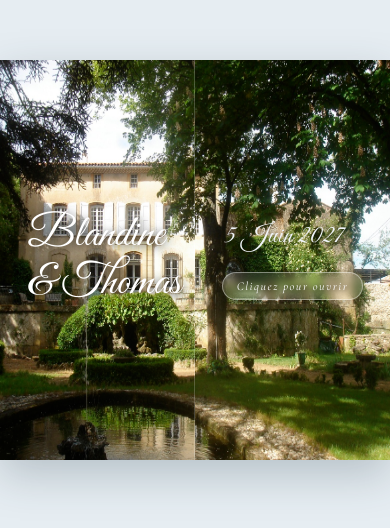
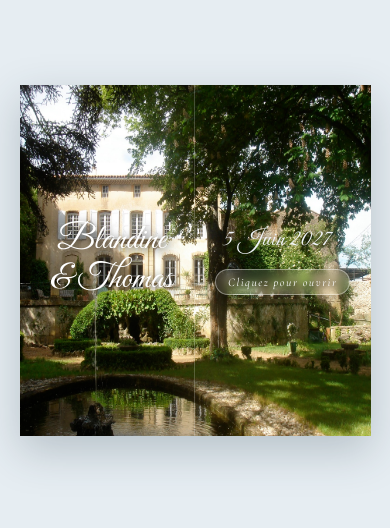
Before and after one commit to thomasjegat/Thomas-et-Blandine, a plain HTML site: page index.html in a window 390 px wide. Shown: the part 162-690 px from the top of the page. Drawn offline with nearby package versions, Linux system fonts and the light colour scheme.

Commit message:
Update index.html

```diff
--- a/index.html
+++ b/index.html
@@ -16,17 +16,17 @@
             display: flex;
             justify-content: center;
             align-items: center;
-            height: 100vh;
+            min-height: 100vh;
             background-color: #e6edf2;
             font-family: 'Cormorant Garamond', serif;
-            overflow: hidden;
+            overflow-x: hidden;
         }
 
-        /* --- CONTENEUR DU TRIPTYQUE --- */
+        /* --- CONTENEUR DU TRIPTYQUE (Responsive) --- */
         .gatefold-wrapper {
             position: relative;
-            width: 400px;
-            height: 400px;
+            width: min(90vw, 400px);
+            height: min(90vw, 400px);
             perspective: 2000px;
             cursor: pointer;
             box-shadow: 0 15px 40px rgba(43, 65, 77, 0.25);
@@ -39,7 +39,7 @@
             width: 100%; height: 100%;
             background-color: #ffffff;
             box-sizing: border-box;
-            padding: 15px 15px;
+            padding: 12px;
             display: flex;
             flex-direction: column;
             align-items: center;
@@ -47,36 +47,37 @@
             color: #3b505c;
             z-index: 1;
             box-shadow: inset 0 0 40px rgba(0,0,0,0.04);
+            overflow-y: auto; /* Permet de scroller si l'écran est très petit */
         }
 
         .center-page .names {
             margin: 0px 0;
-            font-size: 28px;
+            font-size: clamp(22px, 6vw, 28px);
             color: #638ca3;
             font-family: 'Great Vibes', cursive;
             font-weight: normal;
             line-height: 1.1;
         }
         .center-page h3.date {
-            margin: 5px 0;
-            font-size: 18px;
+            margin: 4px 0;
+            font-size: clamp(14px, 4vw, 18px);
             color: #638ca3;
             font-weight: 600;
         }
-        .center-page hr { width: 60px; border: 0.5px solid #a3bccc; margin: 8px 0; }
-        .center-page p { margin: 4px 0; font-size: 15px; line-height: 1.2; }
+        .center-page hr { width: 50px; border: 0.5px solid #a3bccc; margin: 6px 0; }
+        .center-page p { margin: 3px 0; font-size: clamp(12px, 3.5vw, 15px); line-height: 1.2; }
 
         /* --- LE CARTON D'INVITATION --- */
         .insert-card {
             position: absolute;
             left: 9%;
-            bottom: -35px;
+            bottom: -30px;
             width: 82%;
             background-color: #ffffff;
             border: 1px solid #b5cadd;
             outline: 1px solid #b5cadd;
-            outline-offset: -5px;
-            padding: 20px 15px;
+            outline-offset: -4px;
+            padding: 15px 10px;
             box-sizing: border-box;
             box-shadow: 0 12px 30px rgba(43, 65, 77, 0.2);
             z-index: 4;
@@ -92,8 +93,8 @@
         }
 
         .insert-card h4 {
-            margin: 0 0 10px 0;
-            font-size: 13px;
+            margin: 0 0 8px 0;
+            font-size: 12px;
             color: #4a6b82;
             text-transform: uppercase;
             letter-spacing: 2px;
@@ -102,7 +103,7 @@
 
         .insert-card p {
             margin: 0;
-            font-size: 15px;
+            font-size: clamp(12px, 3.5vw, 14px);
             color: #556a77;
             font-style: italic;
             line-height: 1.3;
@@ -110,7 +111,7 @@
 
         .gatefold-wrapper.open .insert-card {
             opacity: 1;
-            transform: translateY(-25px) rotate(-1.5deg);
+            transform: translateY(-20px) rotate(-1.5deg);
             transition-delay: 0.6s;
             pointer-events: auto;
         }
@@ -154,7 +155,7 @@
             align-items: center;
             color: white;
             background-image: url('./Chateau-Barbebelle.jpg');
-            background-size: 400px 400px;
+            background-size: min(90vw, 400px) min(90vw, 400px);
             background-repeat: no-repeat;
         }
 
@@ -171,21 +172,21 @@
         }
 
         .left-flap .flap-front h1 {
-            font-size: 44px;
+            font-size: clamp(32px, 9vw, 44px);
             margin: 0;
-            margin-left: 15px;
+            margin-left: 10px;
             font-family: 'Great Vibes', cursive;
             font-weight: normal;
             text-shadow: 2px 2px 10px rgba(0,0,0,0.85);
             line-height: 1.1;
+            text-align: center;
         }
 
-        /* VOLET DROIT : VISIBILITÉ AMÉLIORÉE */
         .right-flap .flap-front .cover-date {
-            font-size: 26px; /* Agrandi */
-            font-family: 'Great Vibes', cursive; /* Rendu plus élégant et visible */
+            font-size: clamp(20px, 6vw, 26px);
+            font-family: 'Great Vibes', cursive;
             margin: 0;
-            margin-right: 15px;
+            margin-right: 10px;
             letter-spacing: 1px;
             text-shadow: 2px 2px 8px rgba(0,0,0,0.9);
             text-align: center;
@@ -193,12 +194,12 @@
         }
 
         .right-flap .flap-front .click-hint {
-            font-size: 12px;
+            font-size: clamp(10px, 3vw, 12px);
             font-style: italic;
             letter-spacing: 1.5px;
             color: #ffffff;
-            margin-top: 20px;
-            padding: 6px 14px;
+            margin-top: 15px;
+            padding: 5px 12px;
             border: 1px solid rgba(255, 255, 255, 0.4);
             border-radius: 20px;
             background: rgba(255, 255, 255, 0.1);
@@ -210,20 +211,21 @@
         .flap-back {
             background-color: #ffffff;
             transform: rotateY(180deg);
-            padding: 15px;
+            padding: 12px;
             text-align: left;
             display: flex;
             flex-direction: column;
             justify-content: center;
             color: #3b505c;
             border: 1px solid #e6edf2;
+            overflow-y: auto;
         }
 
-        .flap-back h3 { color: #638ca3; font-style: italic; font-size: 20px; margin-bottom: 10px; font-weight: normal; text-align: center; }
-        .flap-back p { font-size: 14px; margin: 2px 0; }
+        .flap-back h3 { color: #638ca3; font-style: italic; font-size: clamp(16px, 4vw, 20px); margin-bottom: 8px; font-weight: normal; text-align: center; }
+        .flap-back p { font-size: clamp(11px, 3.2vw, 14px); margin: 2px 0; }
 
-        .parents-text p { font-size: 13px; margin: 1px 0; }
-        .parents-text .spacer { height: 10px; }
+        .parents-text p { font-size: clamp(10px, 3vw, 13px); margin: 1px 0; }
+        .parents-text .spacer { height: 8px; }
 
     </style>
 </head>
@@ -261,7 +263,7 @@
                 <p>Adresse de Valoche</p>
                 <p>email de Valoche</p>
                 <div class="spacer"></div>
-                <hr style="width: 30px; border: 0.5px solid #a3bccc; margin: 10px auto;">
+                <hr style="width: 30px; border: 0.5px solid #a3bccc; margin: 8px auto;">
                 <div class="spacer"></div>
                 <p>Monsieur et Madame</p>
                 <p>Stéphane Jégat</p>
```
